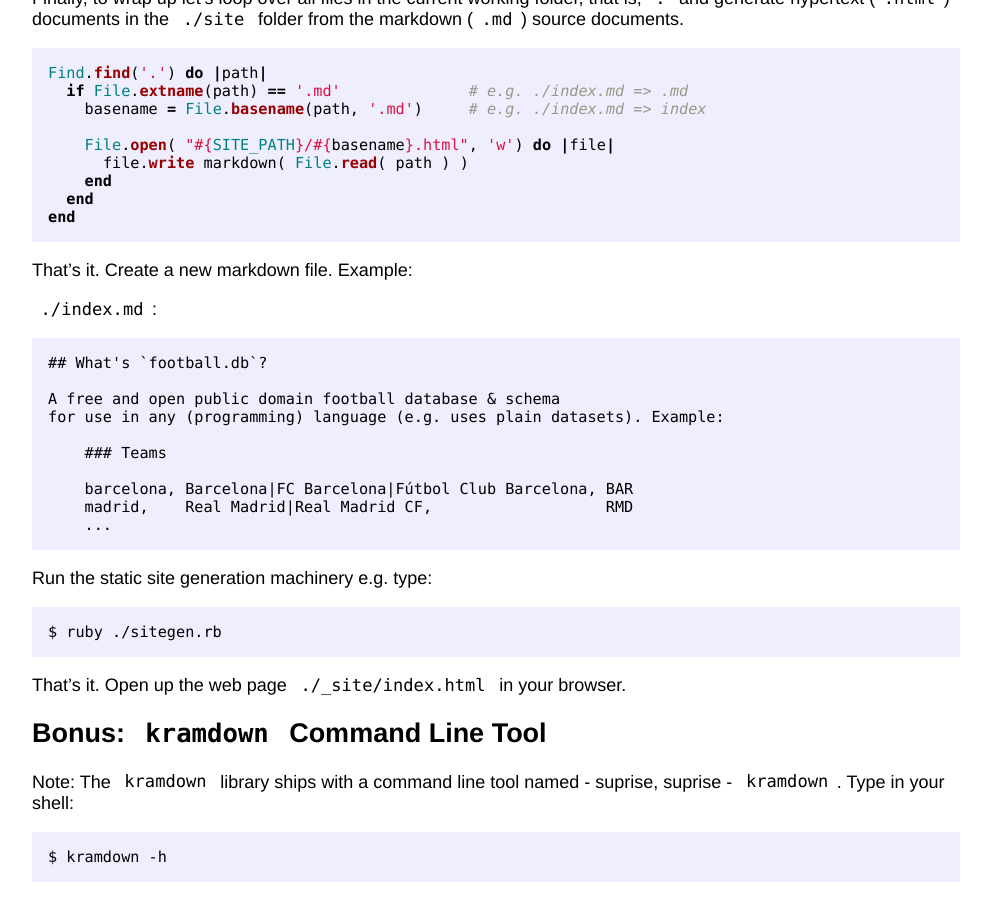
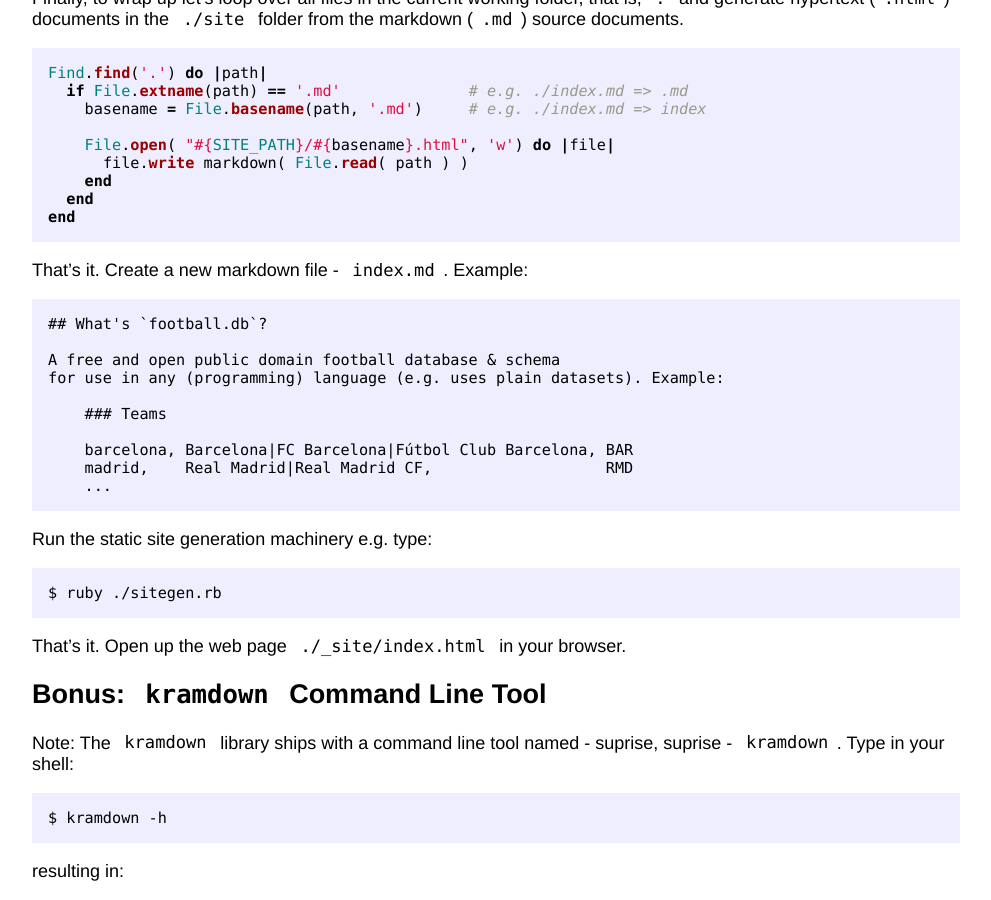
Before and after one commit to wongatron/calendar, a Jekyll site: the page built from 15-kramdown.md, in a window 1280 px wide and 900 px high, scrolled down 2562 px. Shown: the whole window, without its empty margins (144-1135 px from the left). Built offline with Jekyll 4.4.1, drawn with Linux system fonts in a browser that asks for light colours; our own code applies the rules of GitHub Pages for plain Markdown files.

````diff
--- a/15-kramdown.md
+++ b/15-kramdown.md
@@ -147,9 +147,7 @@ Find.find('.') do |path|
 end
 ```
 
-That's it. Create a new markdown file. Example:
-
-`./index.md`:
+That's it. Create a new markdown file - `index.md`. Example:
 
 ```
 ## What's `football.db`?
````
